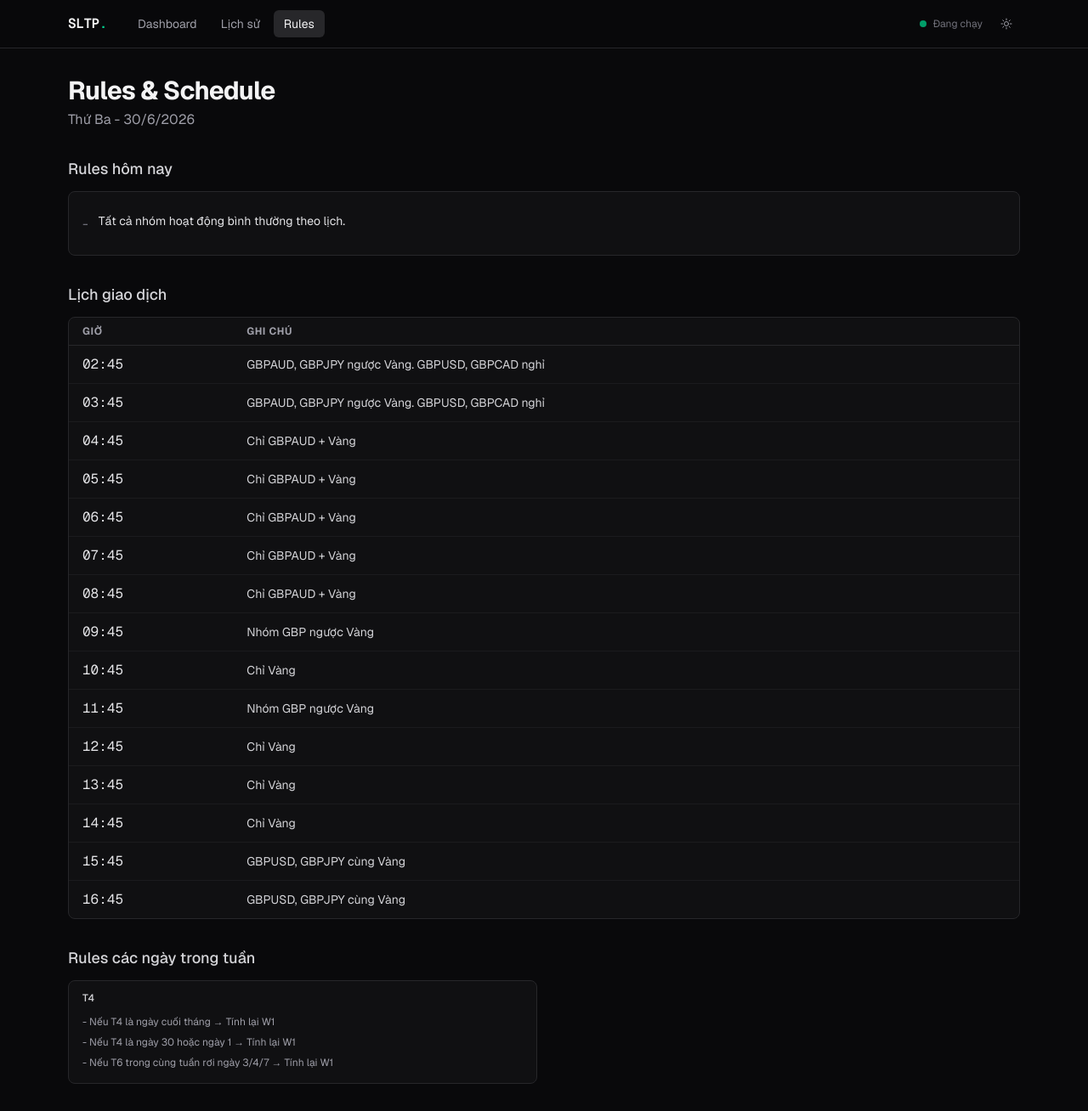
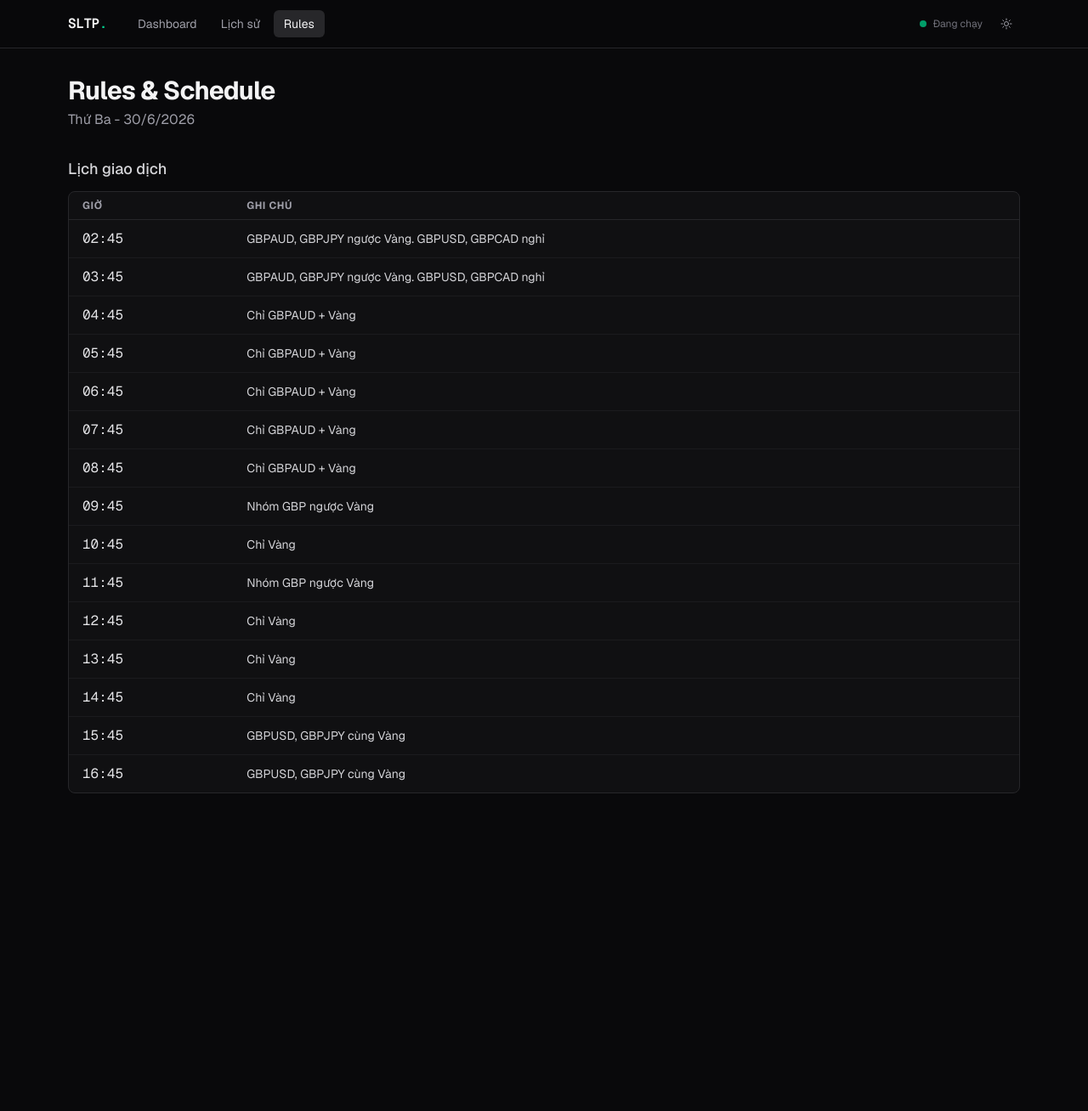
Before and after one commit to QuachGia1994/OAK-Hidden-SLTP-Manager, a Next.js app in the folder dashboard/: page /rules in a window 1280 px wide. Shown: the whole page at 85% size. After the commit the page ends 998 px from the top, so only its background shows below. Built offline with nearby package versions, Linux system fonts and the light colour scheme.

Commit message:
fix: xoa rules ngay trong tuan khoi dashboard

```diff
--- a/dashboard/src/app/rules/page.tsx
+++ b/dashboard/src/app/rules/page.tsx
@@ -1,30 +1,14 @@
-import { DAY_RULES, SCHEDULE, formatHour } from "@/lib/constants";
-
-const DAY_LABELS = ["CN", "T2", "T3", "T4", "T5", "T6", "T7"];
+import { SCHEDULE, formatHour } from "@/lib/constants";
 
 export default function RulesPage() {
   const today = new Date();
-  const dayOfWeek = today.getDay();
   const dayName = today.toLocaleDateString("vi-VN", { weekday: "long" });
-  const todayRules = DAY_RULES[dayOfWeek] || ["Tất cả nhóm hoạt động bình thường theo lịch."];
 
   return (
     <div className="max-w-6xl mx-auto px-4 py-8">
       <div className="mb-8">
         <h1 className="text-3xl font-bold text-zinc-900 dark:text-zinc-100 tracking-tight">Rules & Schedule</h1>
         <p className="text-base text-zinc-500 dark:text-zinc-400 mt-1">{dayName} - {today.toLocaleDateString("vi-VN")}</p>
-      </div>
-
-      <div className="mb-8">
-        <h2 className="text-lg font-medium text-zinc-700 dark:text-zinc-300 mb-3">Rules hôm nay</h2>
-        <div className="border border-zinc-200 dark:border-zinc-800 rounded-lg bg-white dark:bg-zinc-900/50 px-4 py-4">
-          {todayRules.map((rule, i) => (
-            <div key={i} className="flex items-start gap-3 py-2 border-b border-zinc-100 dark:border-zinc-800/50 last:border-0">
-              <span className="text-zinc-400 dark:text-zinc-500 mt-0.5">-</span>
-              <span className="text-sm text-zinc-700 dark:text-zinc-200">{rule}</span>
-            </div>
-          ))}
-        </div>
       </div>
 
       <div className="mb-8">
@@ -48,23 +32,6 @@ export default function RulesPage() {
           </table>
         </div>
       </div>
-
-      <div>
-        <h2 className="text-lg font-medium text-zinc-700 dark:text-zinc-300 mb-3">Rules các ngày trong tuần</h2>
-        <div className="grid grid-cols-1 md:grid-cols-2 gap-4">
-          {Object.entries(DAY_RULES).filter(([_, rules]) => rules.length > 0).map(([day, rules]) => {
-            const dayNum = parseInt(day);
-            return (
-              <div key={day} className="border border-zinc-200 dark:border-zinc-800 rounded-lg bg-white dark:bg-zinc-900/50 px-4 py-3">
-                <div className="text-xs font-medium text-zinc-700 dark:text-zinc-300 mb-2">{DAY_LABELS[dayNum]}</div>
-                {rules.map((rule, i) => (
-                  <div key={i} className="text-xs text-zinc-500 dark:text-zinc-400 py-1">- {rule}</div>
-                ))}
-              </div>
-            );
-          })}
-        </div>
-      </div>
     </div>
   );
 }
```
